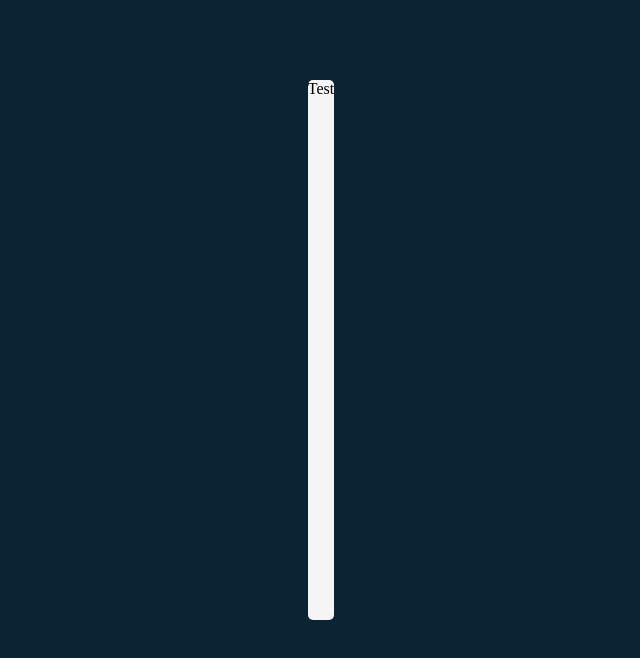
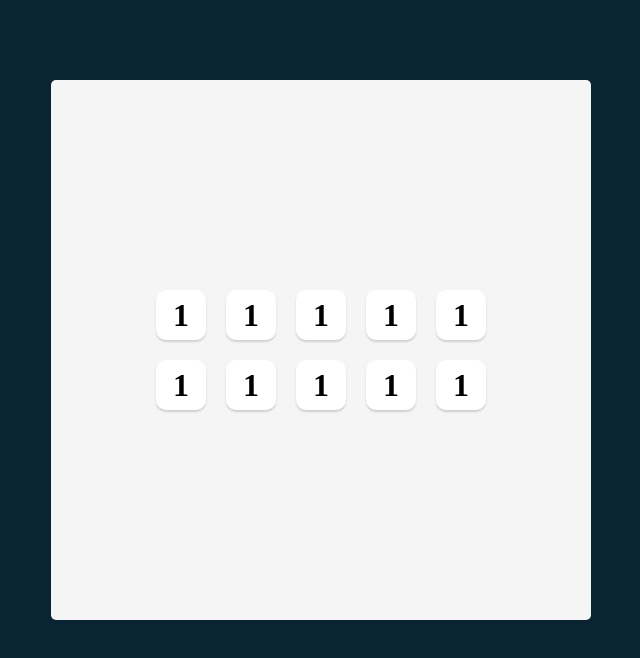
Before and after one commit to austingw/tenzies, a React (Vite) app in the folder tenzies-app/: page / in a window 1280 px wide. Shown: the top 658 px of the page, without its empty margins (319-959 px from the left). Built offline with nearby package versions, Linux system fonts and the light colour scheme.

Commit message:
Add Die component with hardcoded values, along with styling for all dice

```diff
--- a/tenzies-app/index.html
+++ b/tenzies-app/index.html
@@ -3,6 +3,12 @@
   <head>
     <meta charset="UTF-8" />
     <meta name="viewport" content="width=device-width, initial-scale=1.0" />
+    <link rel="preconnect" href="https://fonts.googleapis.com" />
+    <link rel="preconnect" href="https://fonts.gstatic.com" crossorigin />
+    <link
+      href="https://fonts.googleapis.com/css2?family=Inter&family=Karla:wght@700&display=swap"
+      rel="stylesheet"
+    />
     <title>Tenzies</title>
   </head>
   <body>
--- a/tenzies-app/src/App.jsx
+++ b/tenzies-app/src/App.jsx
@@ -1,7 +1,23 @@
 import React from "react";
+import Die from "./Die";
 
 function App() {
-  return <main>Test</main>;
+  return (
+    <main>
+      <div className="dice-container ">
+        <Die value={1} />
+        <Die value={1} />
+        <Die value={1} />
+        <Die value={1} />
+        <Die value={1} />
+        <Die value={1} />
+        <Die value={1} />
+        <Die value={1} />
+        <Die value={1} />
+        <Die value={1} />
+      </div>
+    </main>
+  );
 }
 
 export default App;
--- /dev/null
+++ b/tenzies-app/src/Die.jsx
@@ -0,0 +1,7 @@
+export default function Die(props) {
+  return (
+    <div className="die">
+      <h2 className="die-value">{props.value}</h2>
+    </div>
+  );
+}
--- a/tenzies-app/src/index.css
+++ b/tenzies-app/src/index.css
@@ -16,5 +16,32 @@
   background-color: #f5f5f5;
   border-radius: 5px;
   max-width: 800px;
+  min-width: 540px;
   height: 540px;
+  display: flex;
+  align-items: center;
+  justify-content: center;
 }
+
+.dice-container {
+  display: grid;
+  grid-template-columns: repeat(5, 1fr);
+  grid-template-rows: auto auto;
+  gap: 20px;
+}
+
+.die {
+  height: 50px;
+  width: 50px;
+  box-shadow: 0px 2px 2px rgba(0, 0, 0, 0.15);
+  border-radius: 10px;
+  display: flex;
+  justify-content: center;
+  align-items: center;
+  cursor: pointer;
+  background-color: white;
+}
+
+.die-value {
+  font-size: 2rem;
+}
```
